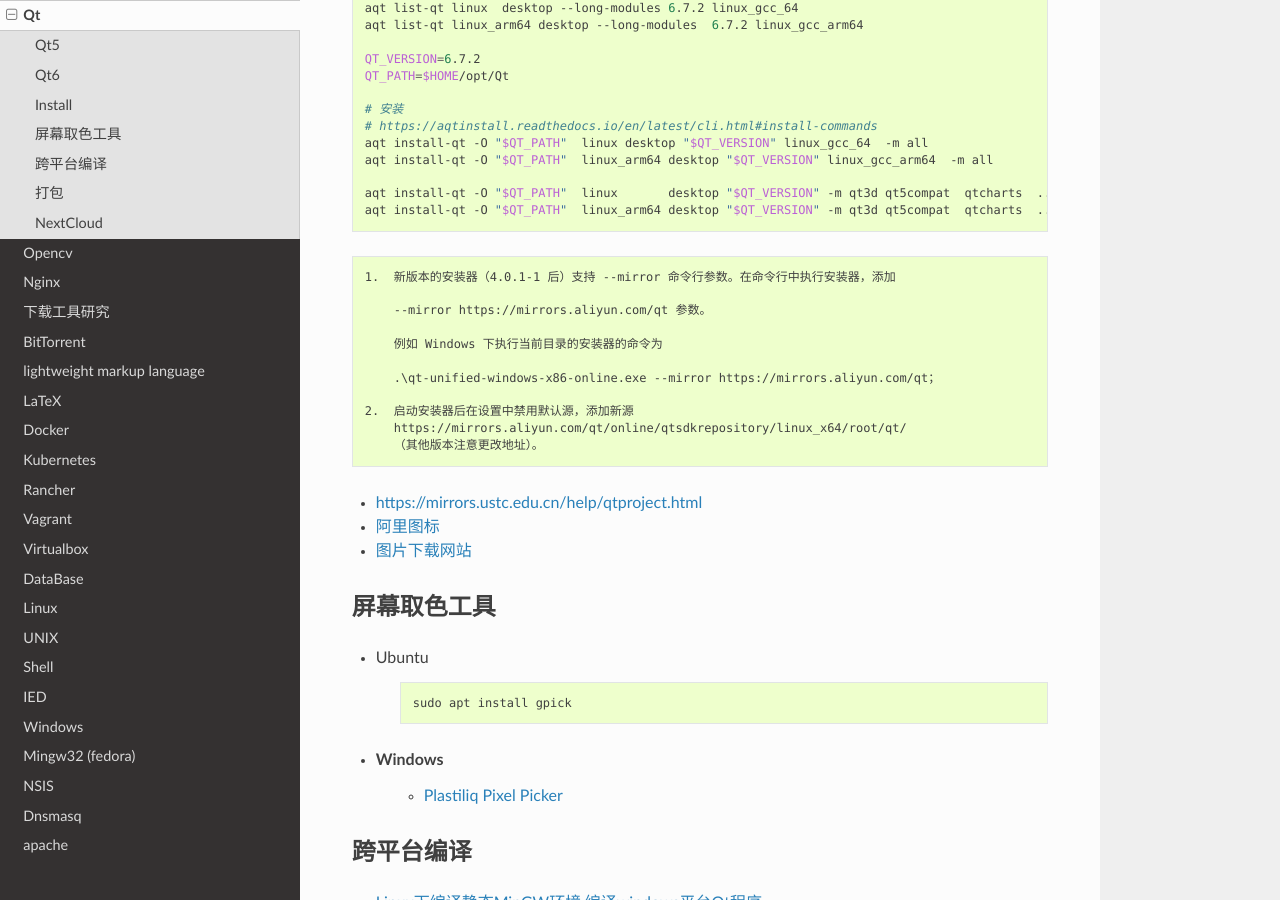
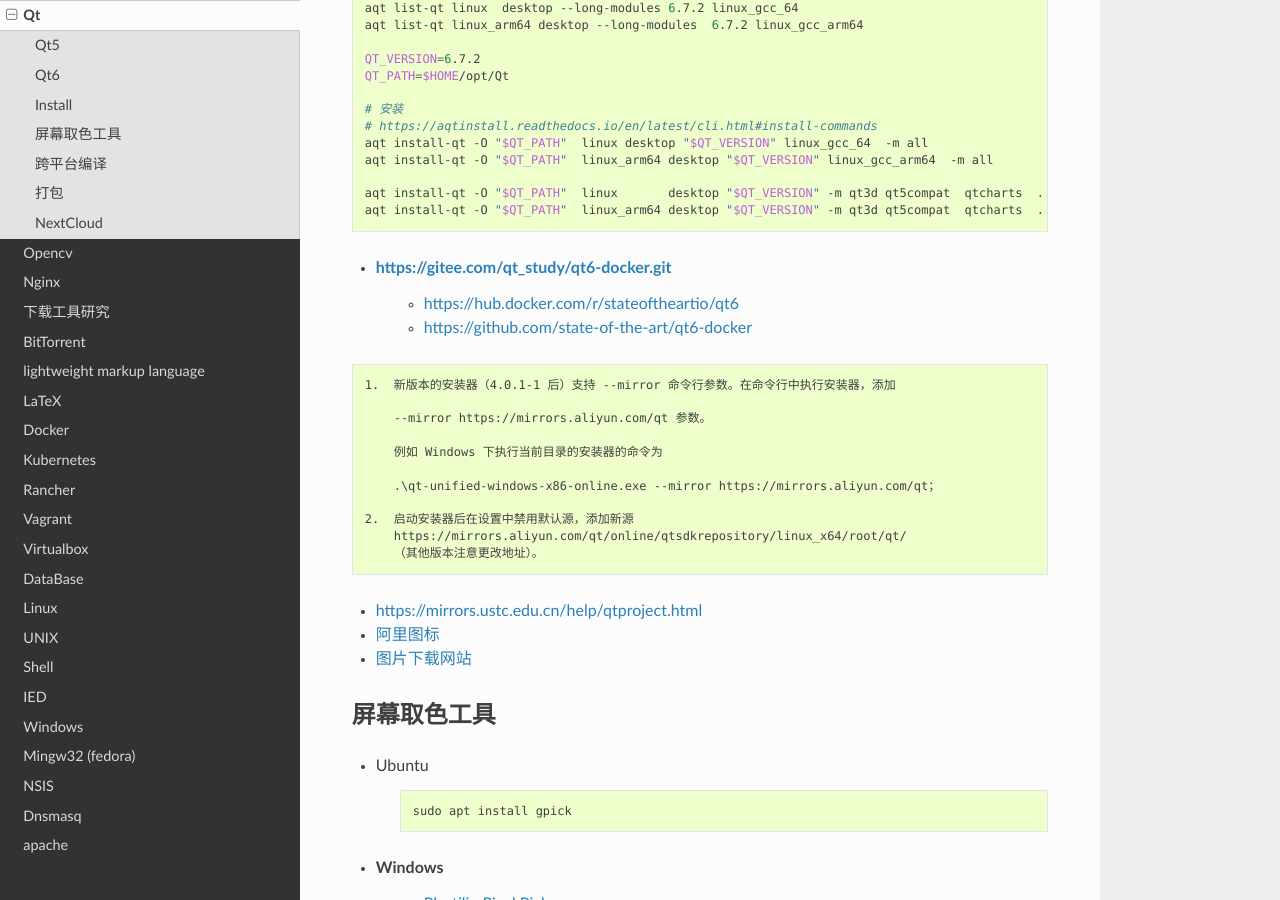
Before and after one commit to my-rds-store/my_space, a Sphinx documentation site: the page built from source/qt/index.rst, in a window 1280 px wide and 900 px high, scrolled down 651 px. Built offline with Sphinx 7.4.7 and the Read the Docs theme 2.0.0, drawn with Linux system fonts in a browser that asks for light colours; some of the changed lines change nothing that is shown.

Commit message:
updae ...

```diff
--- a/source/qt/index.rst
+++ b/source/qt/index.rst
@@ -44,6 +44,10 @@ Install
 
     aqt install-qt -O "$QT_PATH"  linux       desktop "$QT_VERSION" -m qt3d qt5compat  qtcharts  ...
     aqt install-qt -O "$QT_PATH"  linux_arm64 desktop "$QT_VERSION" -m qt3d qt5compat  qtcharts  ...
+
+* https://gitee.com/qt_study/qt6-docker.git
+      * https://hub.docker.com/r/stateoftheartio/qt6
+      * https://github.com/state-of-the-art/qt6-docker
 
 
 .. code::
```
